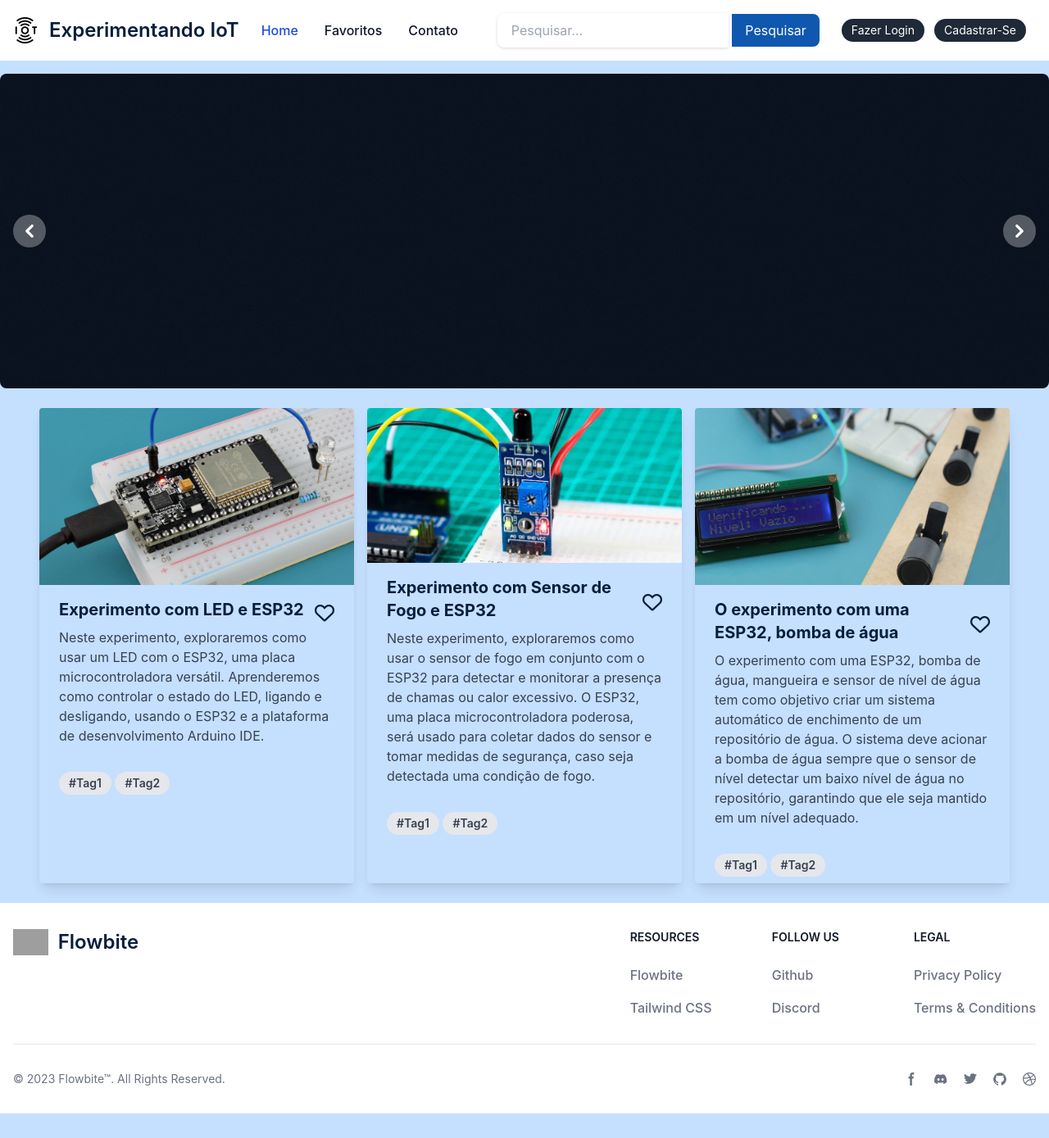
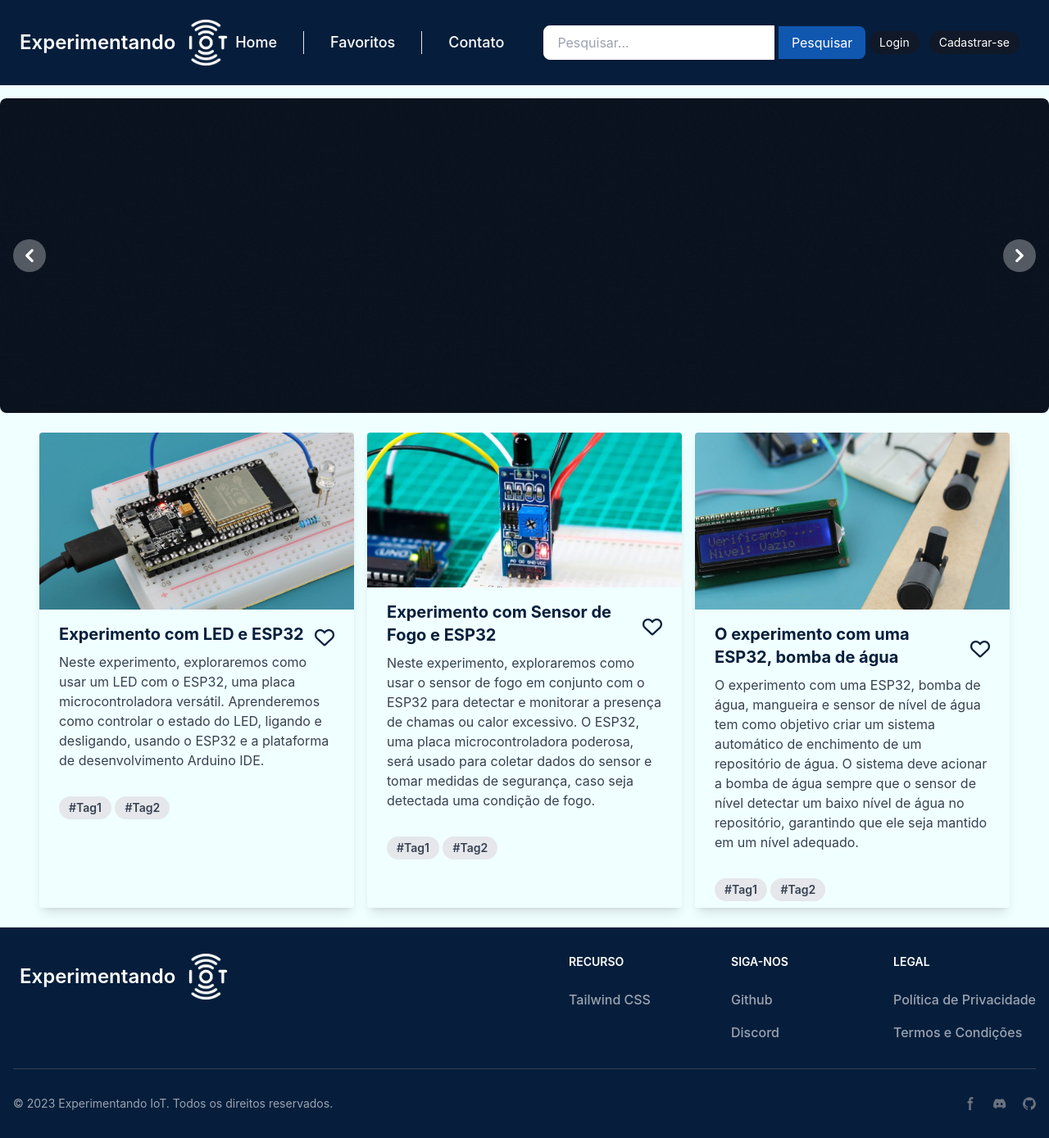
Before and after one commit to fernanda0508/site-tutorial-iot, a Django app: page /buscar in a window 1280 px wide. Shown: the whole page at 82% size. Before the commit the page ends 1359 px from the top, so only its background shows below. Run offline with Django 4.2, Linux system fonts and the light colour scheme; data comes from the database, SQL or seed files in the repository; both versions use the stored data as it was after the commit; some libraries are stand-ins or nearby versions; grey boxes are pictures that could not be loaded.

Commit message:
alterações do front

```diff
--- a/templates/iot/base.html
+++ b/templates/iot/base.html
@@ -14,9 +14,10 @@
             theme: {
                 extend: {
                     colors: {
-                        azul: {
-                            claro: '#C5DFFF',
+                        cores: {
+                            azure: ' #F0FFFF',
                             escuro: '#061E3C',
+                            cinza: '#111827',
                             hover: '#1057B0'
                         },
                     },
@@ -36,9 +37,10 @@
 
 
     {% block extra_head %}{% endblock %}
+
 </head>
 
-<body class="bg-azul-claro text-azul-escuro font-inter">
+<body class="bg-cores-azure text-cores-escuro font-inter">
 
     <!-- Menu de navegação -->
 
@@ -57,7 +59,7 @@
     {% if user.is_authenticated %}
 
     <!-- Script do ícone de favoritos -->
-    <script>
+    {% comment %} <script>
         $(document).ready(function () {
             $(".favorite-button").on("click", function (event) {
                 event.preventDefault(); //evita o comportamento padrão de um link
@@ -87,7 +89,7 @@
                 });
             });
         });
-    </script>
+    </script> {% endcomment %}
     {% endif %}
 </body>
 
--- a/templates/iot/buscar.html
+++ b/templates/iot/buscar.html
@@ -2,11 +2,11 @@
 {% load static %}
 
 {% block content %}
+
 <main class="container mx-auto mt-4 flex flex-col items-center justify-center">
 
+  <div id="controls-carousel" class="relative w-full " data-carousel="static">
 
-
-  <div id="controls-carousel" class="relative w-full " data-carousel="static">
     <!-- Carousel wrapper -->
     <div class="relative h-56 overflow-hidden rounded-lg md:h-96">
       <!-- Item 1 -->
@@ -35,13 +35,14 @@
           class="absolute block w-full -translate-x-1/2 -translate-y-1/2 top-1/2 left-1/2" alt="...">
       </div>
     </div>
-    <!-- Slider controls -->
+
+    <!-- Botões do carrosel -->
     <button type="button"
       class="absolute top-0 left-0 z-30 flex items-center justify-center h-full px-4 cursor-pointer group focus:outline-none"
       data-carousel-prev>
       <span
-        class="inline-flex items-center justify-center w-10 h-10 rounded-full bg-white/30 dark:bg-gray-800/30 group-hover:bg-white/50 dark:group-hover:bg-gray-800/60 group-focus:ring-4 group-focus:ring-white dark:group-focus:ring-gray-800/70 group-focus:outline-none">
-        <svg class="w-4 h-4 text-white dark:text-gray-800" aria-hidden="true" xmlns="http://www.w3.org/2000/svg"
+        class="inline-flex items-center justify-center w-10 h-10 rounded-full bg-white/30 group-hover:bg-white/50 group-focus:ring-4 group-focus:ring-white group-focus:outline-none">
+        <svg class="w-4 h-4 text-white" aria-hidden="true" xmlns="http://www.w3.org/2000/svg"
           fill="none" viewBox="0 0 6 10">
           <path stroke="currentColor" stroke-linecap="round" stroke-linejoin="round" stroke-width="2"
             d="M5 1 1 5l4 4" />
@@ -49,12 +50,13 @@
         <span class="sr-only">Previous</span>
       </span>
     </button>
+
     <button type="button"
       class="absolute top-0 right-0 z-30 flex items-center justify-center h-full px-4 cursor-pointer group focus:outline-none"
       data-carousel-next>
       <span
-        class="inline-flex items-center justify-center w-10 h-10 rounded-full bg-white/30 dark:bg-gray-800/30 group-hover:bg-white/50 dark:group-hover:bg-gray-800/60 group-focus:ring-4 group-focus:ring-white dark:group-focus:ring-gray-800/70 group-focus:outline-none">
-        <svg class="w-4 h-4 text-white dark:text-gray-800" aria-hidden="true" xmlns="http://www.w3.org/2000/svg"
+        class="inline-flex items-center justify-center w-10 h-10 rounded-full bg-white/30 group-hover:bg-white/50 group-focus:ring-4 group-focus:ring-white group-focus:outline-none">
+        <svg class="w-4 h-4 text-white" aria-hidden="true" xmlns="http://www.w3.org/2000/svg"
           fill="none" viewBox="0 0 6 10">
           <path stroke="currentColor" stroke-linecap="round" stroke-linejoin="round" stroke-width="2"
             d="m1 9 4-4-4-4" />
@@ -66,8 +68,5 @@
 
   {% include 'iot/cards.html' %}
 
-
-
-
 </main>
 {% endblock %}
--- a/templates/iot/partials/_menu.html
+++ b/templates/iot/partials/_menu.html
@@ -1,5 +1,5 @@
 <!--
-<nav id="menu" class="hidden lg:block bg-azul-escuro text-white py-4">
+<nav id="menu" class="hidden lg:block bg-gray-escuro text-white py-4">
     <div class="container mx-auto flex items-center justify-center">
         <ul class="space-x-6">
             <li class="inline">
@@ -40,58 +40,52 @@
 {% load static %}
 
 
-<nav class="bg-white border-gray-200 dark:bg-gray-900">
+<nav class="bg-cores-escuro">
 
+        <div class="max-w-screen-xl flex flex-wrap items-center justify-between mx-auto p-6 ">
+            <a href="{% url 'index' %}" class="flex items-center">
+                <span class="self-center text-2xl text-white font-semibold whitespace-nowrap">Experimentando</span>
+                <img src="{% static 'iot/imagens/icon.png' %}" class="h-14 ml-3" alt="Experimentando IoT" />
+            </a>
 
-    <div class="max-w-screen-xl flex flex-wrap items-center justify-between mx-auto p-4">
-        <a href="{% url 'index' %}" class="flex items-center">
-            <img src="{% static 'iot/imagens/Icon.png' %}" class="h-8 mr-3" alt="Experimentando IoT" />
-            <span class="self-center text-2xl font-semibold whitespace-nowrap dark:text-white">Experimentando IoT</span>
-        </a>
+            <!-- Circulo da foto -->
             <div class="flex items-center md:order-2">
                 {% if user.is_authenticated %}
                 <button type="button"
-                class="flex mr-3 text-sm bg-gray-800 rounded-full md:mr-0 focus:ring-4 focus:ring-gray-300 dark:focus:ring-gray-600"
+                    class="flex mr-3 text-sm bg-gray-800 rounded-full md:mr-0 focus:ring-4 focus:ring-gray-600"
                     id="user-menu-button" aria-expanded="false" data-dropdown-toggle="user-dropdown"
                     data-dropdown-placement="bottom">
                     <span class="sr-only">Open user menu</span>
                     <img class="w-8 h-8 rounded-full" src="/docs/images/people/profile-picture-3.jpg" alt="user photo">
                 </button>
 
-            <!-- Dropdown menu -->
-            <div class="z-50 hidden my-4 text-base list-none bg-white divide-y divide-gray-100 rounded-lg shadow dark:bg-gray-700 dark:divide-gray-600"
-                id="user-dropdown">
+            <!-- Conteudo dentro da foto -->
+            <div class="z-50 hidden my-4 text-base list-none bg-cores-escuro divide-y divide-gray-600 rounded-lg shadow" id="user-dropdown">
                 <div class="px-4 py-3">
-                    <span class="block text-sm text-gray-900 dark:text-white">{{ user.username }}</span>
-                    <span class="block text-sm  text-gray-500 truncate dark:text-gray-400">{{ user.email }}</span>
+                     <span class="block text-sm text-white">{{ user.username }}</span>
+                     <span class="block text-sm text-gray-500 truncate">{{ user.email }}</span>
                   </div>
                 <ul class="py-2" aria-labelledby="user-menu-button">
                      <li>
-                        <a href="#"
-                            class="block px-4 py-2 text-sm text-gray-700 hover:bg-gray-100 dark:hover:bg-gray-600 dark:text-gray-200 dark:hover:text-white">Minha
-                            Conta</a>
+                        <a href="#" class="block px-4 py-2 text-sm text-gray-200 hover:bg-gray-600 hover:text-white">Minha Conta</a>
                     </li>
                     <li>
-                        <a href="{% url 'logout' %}"
-                            class="block px-4 py-2 text-sm text-gray-700 hover:bg-gray-100 dark:hover:bg-gray-600 dark:text-gray-200 dark:hover:text-white">Sign
-                            Out</a>
+                        <a href="{% url 'logout' %}" class="block px-4 py-2 text-sm text-gray-200 hover:bg-gray-600 hover:text-white">Sign Out</a>
                     </li>
-
                 </ul>
             </div>
+
+            <!--Quando não estiver logado (Quero mudar)-->
             {% else %}
             <a href="{% url 'login' %}"
-                class="mr-3 text-sm bg-gray-800 rounded-full py-1 px-3 text-white hover:bg-gray-700 focus:outline-none focus:ring-4 focus:ring-gray-300 dark:focus:ring-gray-600">
-                Fazer Login
-            </a>
+                class="mr-3 text-sm bg-gray-900 rounded-full py-1 px-3 text-white hover:bg-gray-700 focus:outline-none focus:ring-4 focus:ring-gray-600">Login</a>
             <a href="{% url 'cadastro' %}"
-                class="mr-3 text-sm bg-gray-800 rounded-full py-1 px-3 text-white hover:bg-gray-700 focus:outline-none focus:ring-4 focus:ring-gray-300 dark:focus:ring-gray-600">
-                Cadastrar-Se
-            </a>
+                class="mr-3 text-sm bg-gray-900 rounded-full py-1 px-3 text-white hover:bg-gray-700 focus:outline-none focus:ring-4 focus:ring-gray-600">Cadastrar-se</a>
             {% endif %}
 
+            <!--Botão do menu (Home, favoritos, contatos)-->
             <button data-collapse-toggle="navbar-user" type="button"
-                class="inline-flex items-center p-2 w-10 h-10 justify-center text-sm text-gray-500 rounded-lg md:hidden hover:bg-gray-100 focus:outline-none focus:ring-2 focus:ring-gray-200 dark:text-gray-400 dark:hover:bg-gray-700 dark:focus:ring-gray-600"
+                class="inline-flex items-center p-2 w-10 h-10 justify-center text-sm text-gray-400 rounded-lg md:hidden hover:bg-gray-700 focus:outline-none focus:ring-2 focus:ring-gray-600"
                 aria-controls="navbar-user" aria-expanded="false">
                 <span class="sr-only">Open main menu</span>
                 <svg class="w-5 h-5" aria-hidden="true" xmlns="http://www.w3.org/2000/svg" fill="none"
@@ -101,35 +95,39 @@
                 </svg>
             </button>
         </div>
+
+
         <div class="items-center justify-between hidden w-full md:flex md:w-auto md:order-1" id="navbar-user">
-            <ul
-                class="flex flex-col font-medium p-4 md:p-0 mt-4 border border-gray-100 rounded-lg bg-gray-50 md:flex-row md:space-x-8 md:mt-0 md:border-0 md:bg-white dark:bg-gray-800 md:dark:bg-gray-900 dark:border-gray-700">
-                <li>
+            <ul class="flex flex-col font-medium p-4 md:p-0 mt-4 border border-gray-700 rounded-lg bg-cores-escuro md:flex-row md:space-x-8 md:mt-0 md:border-0 md:bg-cores-escuro">
+
+                <li> <!--Home-->
                     <a href="{% url 'index' %}"
-                        class="block py-2 pl-3 pr-4 text-white bg-blue-700 rounded md:bg-transparent md:text-blue-700 md:p-0 md:dark:text-blue-500"
-                        aria-current="page">Home</a>
+                        class="block py-2 pl-3 pr-4 text-lg text-white rounded hover:bg-gray-700 md:hover:bg-transparent md:hover:text-blue-500 md:p-0"aria-current="page">Home</a>
                 </li>
-                <li>
+                <li class="border-r"></li>
+
+                <li> <!--Favoritos-->
                     {% if user.is_authenticated %}
                     <a href="{% url 'favorites' %}"
-                        class="block py-2 pl-3 pr-4 text-gray-900 rounded hover:bg-gray-100 md:hover:bg-transparent md:hover:text-blue-700 md:p-0 dark:text-white md:dark:hover:text-blue-500 dark:hover:bg-gray-700 dark:hover:text-white md:dark:hover:bg-transparent dark:border-gray-700">Favoritos</a>
+                        class="block py-2 pl-3 pr-4 text-lg text-white rounded hover:bg-gray-700 md:hover:bg-transparent md:hover:text-blue-500 md:p-0">Favoritos</a>
                     {% else %}
                     <a href="{% url 'login' %}"
-                        class="block py-2 pl-3 pr-4 text-gray-900 rounded hover:bg-gray-100 md:hover:bg-transparent md:hover:text-blue-700 md:p-0 dark:text-white md:dark:hover:text-blue-500 dark:hover:bg-gray-700 dark:hover:text-white md:dark:hover:bg-transparent dark:border-gray-700">Favoritos</a>
+                        class="block py-2 pl-3 pr-4 text-lg text-white rounded hover:bg-gray-700 md:hover:bg-transparent md:hover:text-blue-500 md:p-0">Favoritos</a>
                     {% endif %}
                 </li>
-                <li>
+                <li class="border-r"></li>
+
+                <li><!--Contato-->
                     <a href="#"
-                        class="block py-2 pl-3 pr-4 text-gray-900 rounded hover:bg-gray-100 md:hover:bg-transparent md:hover:text-blue-700 md:p-0 dark:text-white md:dark:hover:text-blue-500 dark:hover:bg-gray-700 dark:hover:text-white md:dark:hover:bg-transparent dark:border-gray-700">Contato</a>
+                        class="block py-2 pl-3 pr-4 text-lg text-white rounded hover:bg-gray-700 md:hover:bg-transparent md:hover:text-blue-500 md:p-0">Contato</a>
                 </li>
             </ul>
+
             <!-- Barra de pesquisa -->
             <form class="ml-4 hidden lg:block" action="{% url 'buscar' %}">
                 <input type="text" placeholder="Pesquisar..." name="buscar"
-                    class="rounded-l-lg px-4 py-2 bg-white text-azul-escuro border border-white focus:outline-none drop-shadow ml-8">
-                <button class="bg-azul-hover text-white px-4 py-2 rounded-r-lg hover:bg-hover" type="submit">
-                    Pesquisar
-                </button>
+                    class="rounded-l-lg px-4 py-2 bg-white text-cores-escuro border border-white focus:outline-none drop-shadow ml-8">
+                <button class="bg-cores-hover text-white px-4 py-2 rounded-r-lg hover:bg-cores-hover" type="submit">Pesquisar</button>
             </form>
         </div>
     </div>
--- a/templates/iot/partials/_rodape.html
+++ b/templates/iot/partials/_rodape.html
@@ -31,59 +31,68 @@
   </div>
 </footer> -->
 
+{% load static %}
 
-<footer class="bg-white dark:bg-gray-900">
+<footer class="bg-cores-escuro">
   <div class="mx-auto w-full max-w-screen-xl p-4 py-6 lg:py-8">
+
     <div class="md:flex md:justify-between">
-      <div class="mb-6 md:mb-0">
-        <a href="https://flowbite.com/" class="flex items-center">
-          <img src="https://flowbite.com/docs/images/logo.svg" class="h-8 mr-3" alt="FlowBite Logo" />
-          <span class="self-center text-2xl font-semibold whitespace-nowrap dark:text-white">Flowbite</span>
+
+      <!--Logo-->
+      <div class="mb-6 md:mb-0 ml-2">
+        <a href="{% url 'index' %}" class="flex items-center">
+          <span class="self-center text-2xl text-white font-semibold whitespace-nowrap">Experimentando</span>
+          <img src="{% static 'iot/imagens/icon.png' %}" class="h-14 ml-3" alt="Experimentando IoT" />
         </a>
       </div>
+
       <div class="grid grid-cols-2 gap-8 sm:gap-6 sm:grid-cols-3">
+
         <div>
-          <h2 class="mb-6 text-sm font-semibold text-gray-900 uppercase dark:text-white">Resources</h2>
-          <ul class="text-gray-500 dark:text-gray-400 font-medium">
-            <li class="mb-4">
-              <a href="https://flowbite.com/" class="hover:underline">Flowbite</a>
-            </li>
+          <h2 class="mb-6 text-sm font-semibold text-white uppercase">Recurso</h2>
+          <ul class="text-gray-400 font-medium">
             <li>
-              <a href="https://tailwindcss.com/" class="hover:underline">Tailwind CSS</a>
+              <a href="https://tailwindcss.com/" class="hover:underline ">Tailwind CSS</a>
             </li>
           </ul>
         </div>
+
         <div>
-          <h2 class="mb-6 text-sm font-semibold text-gray-900 uppercase dark:text-white">Follow us</h2>
-          <ul class="text-gray-500 dark:text-gray-400 font-medium">
+          <h2 class="mb-6 text-sm font-semibold text-white uppercase">Siga-nos</h2>
+          <ul class="text-gray-400 font-medium">
             <li class="mb-4">
-              <a href="https://github.com/themesberg/flowbite" class="hover:underline ">Github</a>
+              <a href="https://github.com/fernanda0508/site-tutorial-iot" class="hover:underline ">Github</a>
             </li>
             <li>
               <a href="https://discord.gg/4eeurUVvTy" class="hover:underline">Discord</a>
             </li>
           </ul>
         </div>
+
         <div>
-          <h2 class="mb-6 text-sm font-semibold text-gray-900 uppercase dark:text-white">Legal</h2>
-          <ul class="text-gray-500 dark:text-gray-400 font-medium">
+          <h2 class="mb-6 text-sm font-semibold text-white uppercase">Legal</h2>
+          <ul class="text-gray-400 font-medium">
             <li class="mb-4">
-              <a href="#" class="hover:underline">Privacy Policy</a>
+              <a href="#" class="hover:underline">Política de Privacidade</a>
             </li>
             <li>
-              <a href="#" class="hover:underline">Terms &amp; Conditions</a>
+              <a href="#" class="hover:underline">Termos e Condições</a>
             </li>
           </ul>
         </div>
+
       </div>
     </div>
-    <hr class="my-6 border-gray-200 sm:mx-auto dark:border-gray-700 lg:my-8" />
+
+    <hr class="my-6 border-gray-700 sm:mx-auto lg:my-8" />
     <div class="sm:flex sm:items-center sm:justify-between">
-      <span class="text-sm text-gray-500 sm:text-center dark:text-gray-400">© 2023 <a href="https://flowbite.com/"
-          class="hover:underline">Flowbite™</a>. All Rights Reserved.
+      <span class="text-sm text-gray-400 sm:text-center">© 2023 <a href="https://flowbite.com/"
+          class="hover:underline">Experimentando IoT</a>. Todos os direitos reservados.
       </span>
+
       <div class="flex mt-4 space-x-5 sm:justify-center sm:mt-0">
-        <a href="#" class="text-gray-500 hover:text-gray-900 dark:hover:text-white">
+
+        <a href="#" class="text-gray-500 hover:text-white">
           <svg class="w-4 h-4" aria-hidden="true" xmlns="http://www.w3.org/2000/svg" fill="currentColor"
             viewBox="0 0 8 19">
             <path fill-rule="evenodd"
@@ -92,7 +101,8 @@
           </svg>
           <span class="sr-only">Facebook page</span>
         </a>
-        <a href="#" class="text-gray-500 hover:text-gray-900 dark:hover:text-white">
+
+        <a href="#" class="text-gray-500 hover:text-white">
           <svg class="w-4 h-4" aria-hidden="true" xmlns="http://www.w3.org/2000/svg" fill="currentColor"
             viewBox="0 0 21 16">
             <path
@@ -100,16 +110,8 @@
           </svg>
           <span class="sr-only">Discord community</span>
         </a>
-        <a href="#" class="text-gray-500 hover:text-gray-900 dark:hover:text-white">
-          <svg class="w-4 h-4" aria-hidden="true" xmlns="http://www.w3.org/2000/svg" fill="currentColor"
-            viewBox="0 0 20 17">
-            <path fill-rule="evenodd"
-              d="M20 1.892a8.178 8.178 0 0 1-2.355.635 4.074 4.074 0 0 0 1.8-2.235 8.344 8.344 0 0 1-2.605.98A4.13 4.13 0 0 0 13.85 0a4.068 4.068 0 0 0-4.1 4.038 4 4 0 0 0 .105.919A11.705 11.705 0 0 1 1.4.734a4.006 4.006 0 0 0 1.268 5.392 4.165 4.165 0 0 1-1.859-.5v.05A4.057 4.057 0 0 0 4.1 9.635a4.19 4.19 0 0 1-1.856.07 4.108 4.108 0 0 0 3.831 2.807A8.36 8.36 0 0 1 0 14.184 11.732 11.732 0 0 0 6.291 16 11.502 11.502 0 0 0 17.964 4.5c0-.177 0-.35-.012-.523A8.143 8.143 0 0 0 20 1.892Z"
-              clip-rule="evenodd" />
-          </svg>
-          <span class="sr-only">Twitter page</span>
-        </a>
-        <a href="#" class="text-gray-500 hover:text-gray-900 dark:hover:text-white">
+
+        <a href="https://github.com/fernanda0508/site-tutorial-iot" class="text-gray-500 hover:text-white">
           <svg class="w-4 h-4" aria-hidden="true" xmlns="http://www.w3.org/2000/svg" fill="currentColor"
             viewBox="0 0 20 20">
             <path fill-rule="evenodd"
@@ -118,15 +120,7 @@
           </svg>
           <span class="sr-only">GitHub account</span>
         </a>
-        <a href="#" class="text-gray-500 hover:text-gray-900 dark:hover:text-white">
-          <svg class="w-4 h-4" aria-hidden="true" xmlns="http://www.w3.org/2000/svg" fill="currentColor"
-            viewBox="0 0 20 20">
-            <path fill-rule="evenodd"
-              d="M10 0a10 10 0 1 0 10 10A10.009 10.009 0 0 0 10 0Zm6.613 4.614a8.523 8.523 0 0 1 1.93 5.32 20.094 20.094 0 0 0-5.949-.274c-.059-.149-.122-.292-.184-.441a23.879 23.879 0 0 0-.566-1.239 11.41 11.41 0 0 0 4.769-3.366ZM8 1.707a8.821 8.821 0 0 1 2-.238 8.5 8.5 0 0 1 5.664 2.152 9.608 9.608 0 0 1-4.476 3.087A45.758 45.758 0 0 0 8 1.707ZM1.642 8.262a8.57 8.57 0 0 1 4.73-5.981A53.998 53.998 0 0 1 9.54 7.222a32.078 32.078 0 0 1-7.9 1.04h.002Zm2.01 7.46a8.51 8.51 0 0 1-2.2-5.707v-.262a31.64 31.64 0 0 0 8.777-1.219c.243.477.477.964.692 1.449-.114.032-.227.067-.336.1a13.569 13.569 0 0 0-6.942 5.636l.009.003ZM10 18.556a8.508 8.508 0 0 1-5.243-1.8 11.717 11.717 0 0 1 6.7-5.332.509.509 0 0 1 .055-.02 35.65 35.65 0 0 1 1.819 6.476 8.476 8.476 0 0 1-3.331.676Zm4.772-1.462A37.232 37.232 0 0 0 13.113 11a12.513 12.513 0 0 1 5.321.364 8.56 8.56 0 0 1-3.66 5.73h-.002Z"
-              clip-rule="evenodd" />
-          </svg>
-          <span class="sr-only">Dribbble account</span>
-        </a>
+
       </div>
     </div>
   </div>
```
Also changed, not shown: templates/iot/cadastro.html (+9 -6 lines), templates/iot/index.html (+9 -10 lines), db.sqlite3, static/iot/imagens/Icon.png. Lines whose indentation alone changed are shown as unchanged.
